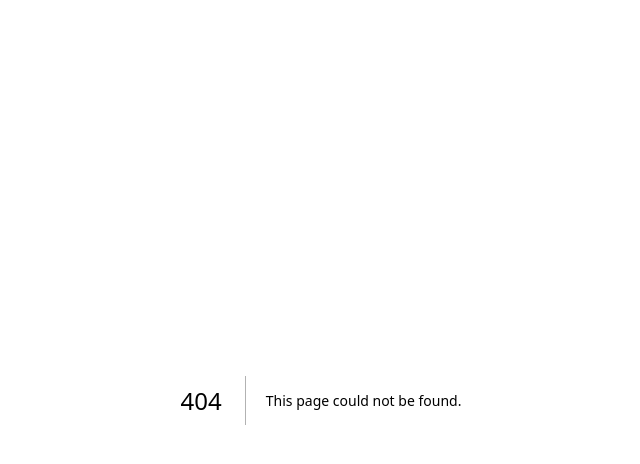
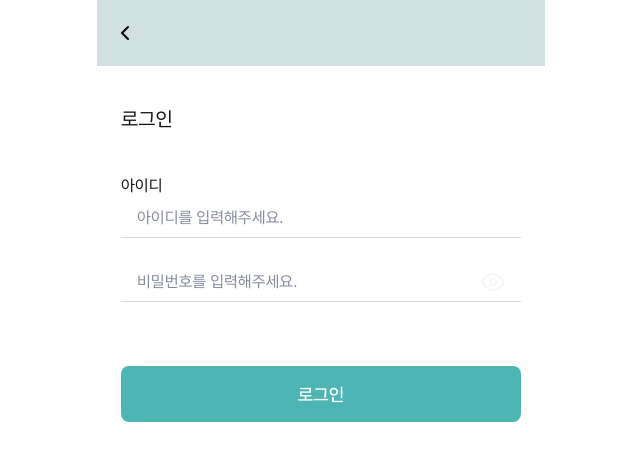
Before and after one commit to yonseeee/doldol-client, a Next.js app in the folder apps/client/: page /auth/login/id in a window 1280 px wide. Before the commit this address had no page. Shown: the top 464 px of the page, without its empty margins (319-959 px from the left). Built offline with nearby package versions, Linux system fonts and the light colour scheme.

Commit message:
feat(login): add login id page

```diff
--- a/apps/client/package.json
+++ b/apps/client/package.json
@@ -15,6 +15,7 @@
     "next": "15.3.2",
     "react": "^19.0.0",
     "react-dom": "^19.0.0",
+    "react-hook-form": "^7.57.0",
     "zustand": "^5.0.5"
   },
   "devDependencies": {
--- /dev/null
+++ b/apps/client/src/app/auth/login/id/page.tsx
@@ -0,0 +1,73 @@
+'use client';
+
+import { CommonLoginForm } from '@/interface/auth/login.interface';
+import {
+  Button,
+  InputField,
+  PasswordField,
+  TextField,
+  Typography,
+} from '@ui/components';
+import React from 'react';
+import { useForm } from 'react-hook-form';
+
+const LoginIdPage: React.FC = () => {
+  const {
+    register,
+    handleSubmit,
+    watch,
+    formState: { errors },
+  } = useForm<CommonLoginForm>();
+
+  return (
+    <div>
+      <Typography variant="b20" className="mt-10">
+        로그인
+      </Typography>
+      <form onSubmit={handleSubmit((data) => console.log(data))}>
+        <Typography variant="b16" className="mt-10">
+          아이디
+        </Typography>
+        <TextField
+          placeholder="아이디를 입력해주세요."
+          error={errors.id ? true : false}
+          errorMessage={errors.id?.message}
+          gutterBottom
+          {...register('id', {
+            // required: ERROR_MESSAGES.usernameRequired,
+            // validate: (value) => {
+            //   if (!EMAIL_REGEX.test(value)) {
+            //     return ERROR_MESSAGES.emailInvalid;
+            //   }
+            // },
+          })}
+        />
+        <PasswordField
+          placeholder="비밀번호를 입력해주세요."
+          error={errors.password ? true : false}
+          errorMessage={errors.password?.message}
+          gutterBottom
+          {...register('password', {
+            // required: ERROR_MESSAGES.passwordRequired,
+            // validate: (value) => {
+            //   if (!PASSWORD_REGEX.test(value)) {
+            //     return ERROR_MESSAGES.passwordInvalid;
+            //   }
+            // },
+          })}
+        />
+        <Button
+          variant={'primary'}
+          size={'large'}
+          type="submit"
+          className="mt-10"
+          wide
+        >
+          로그인
+        </Button>
+      </form>
+    </div>
+  );
+};
+
+export default LoginIdPage;
--- a/apps/client/src/app/auth/login/page.tsx
+++ b/apps/client/src/app/auth/login/page.tsx
@@ -3,8 +3,10 @@
 import { Logo } from '@/components/common/Logo';
 import { OAuthButton } from '@/components/login/OAuthButton';
 import { SocialType } from '@/enum/social.enum';
-import { Button, InputField, PasswordField, Typography } from '@ui/components';
+import { Button, Typography } from '@ui/components';
 import Link from 'next/link';
+
+// TODO: 최근 로그인 관련 내용 추가
 
 const LoginPage: React.FC = () => {
   return (
--- a/apps/client/src/components/login/OAuthButton.tsx
+++ b/apps/client/src/components/login/OAuthButton.tsx
@@ -3,7 +3,7 @@ import { MouseEventHandler } from 'react';
 import { SocialType } from 'src/enum/social.enum';
 
 import Image from 'next/image';
-import { SocialTheme } from 'src/interface/social.interface';
+import { SocialTheme } from '@/interface/auth/social.interface';
 import cx from 'clsx';
 import { API_URI } from 'src/lib/config/env';
 
--- /dev/null
+++ b/apps/client/src/interface/auth/login.interface.ts
@@ -0,0 +1,4 @@
+export interface CommonLoginForm {
+  id: string;
+  password: string;
+}
```
Also changed, not shown: apps/client/src/interface/auth/social.interface.ts (renamed from apps/client/src/interface/social.interface.ts).
